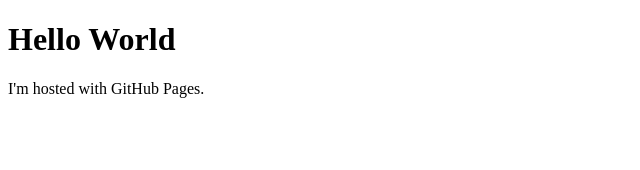
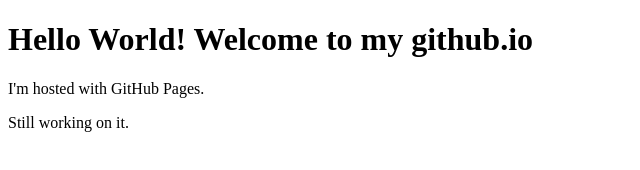
Before and after one commit to shirleycharlin/shirleycharlin, a plain HTML site: page index.html in a window 1280 px wide. Shown: the whole page, without its empty margins (0-640 px from the left). Drawn offline with Linux system fonts and the light colour scheme.

Commit message:
Update index.html
Added construction page.

```diff
--- a/index.html
+++ b/index.html
@@ -1,7 +1,8 @@
 <!DOCTYPE html>
 <html>
 <body>
-<h1>Hello World</h1>
+<h1>Hello World! Welcome to my github.io</h1>
 <p>I'm hosted with GitHub Pages.</p>
+  <p>Still working on it.</p>
 </body>
 </html>
```
